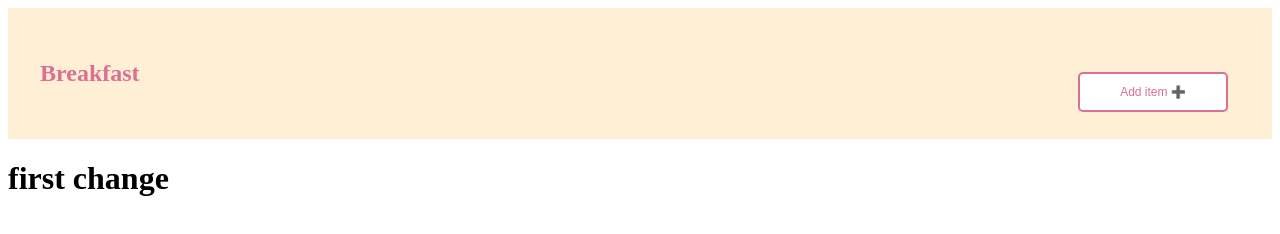
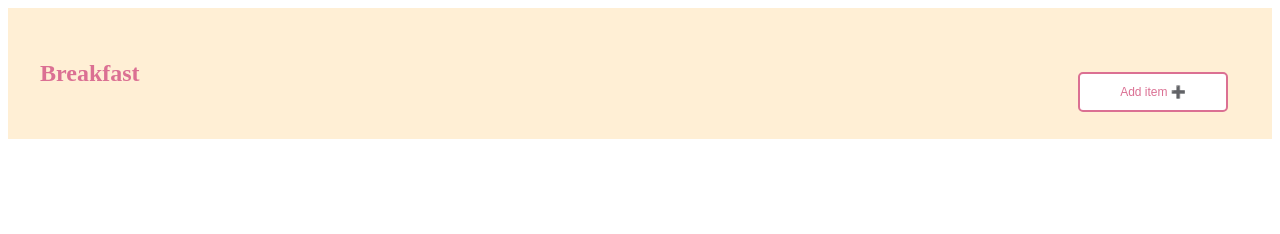
Before and after one commit to amulyametku/Weigh-To-Go, a React app: page src/index.html in a window 1280 px wide. Built offline with nearby package versions, Linux system fonts and the light colour scheme.

Commit message:
updated index.html

```diff
--- a/src/index.html
+++ b/src/index.html
@@ -5,6 +5,6 @@
     </head>
     <body>
         <div id="root"></div>
-        <h1> first change</h1>
+
     </body>
 </html>
```
